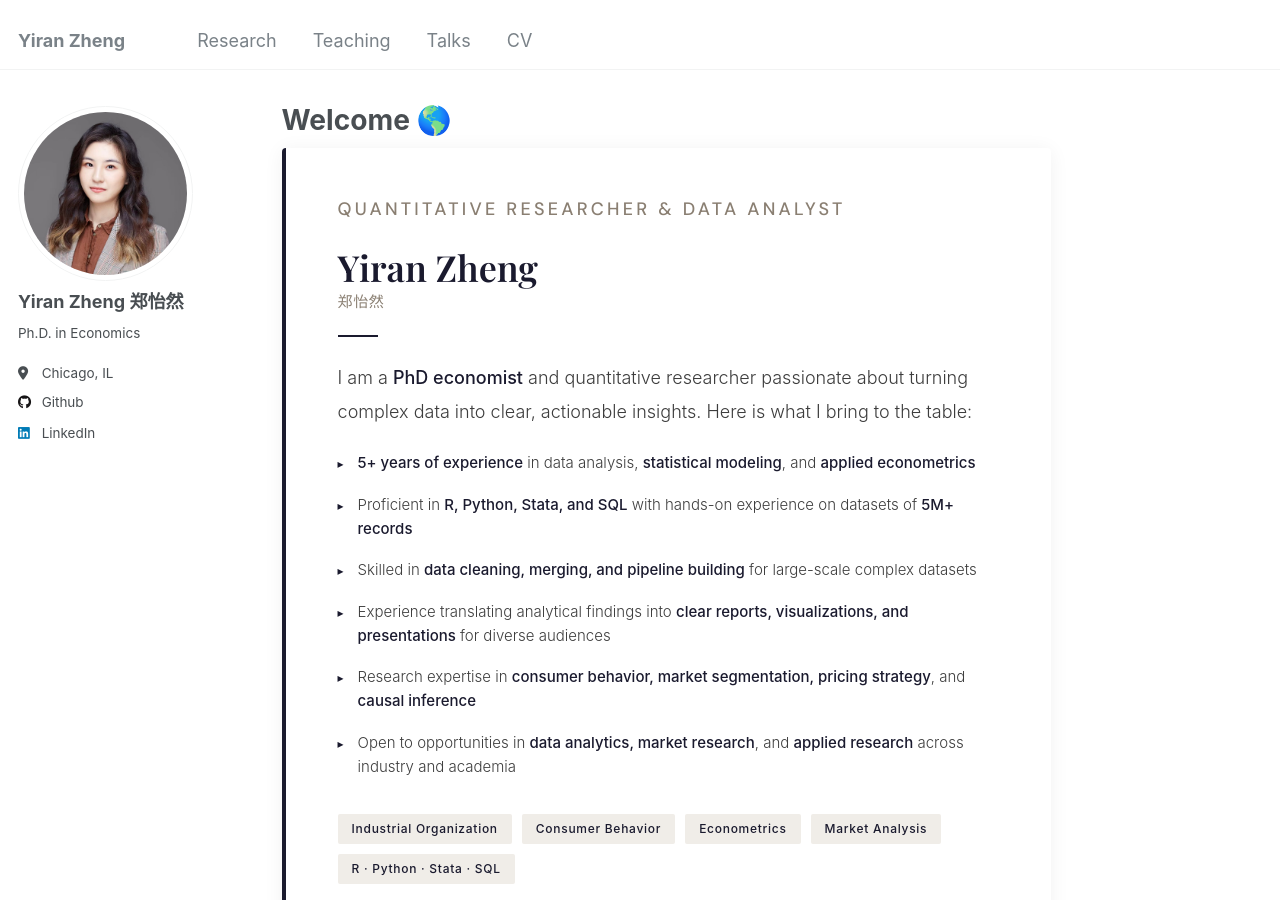
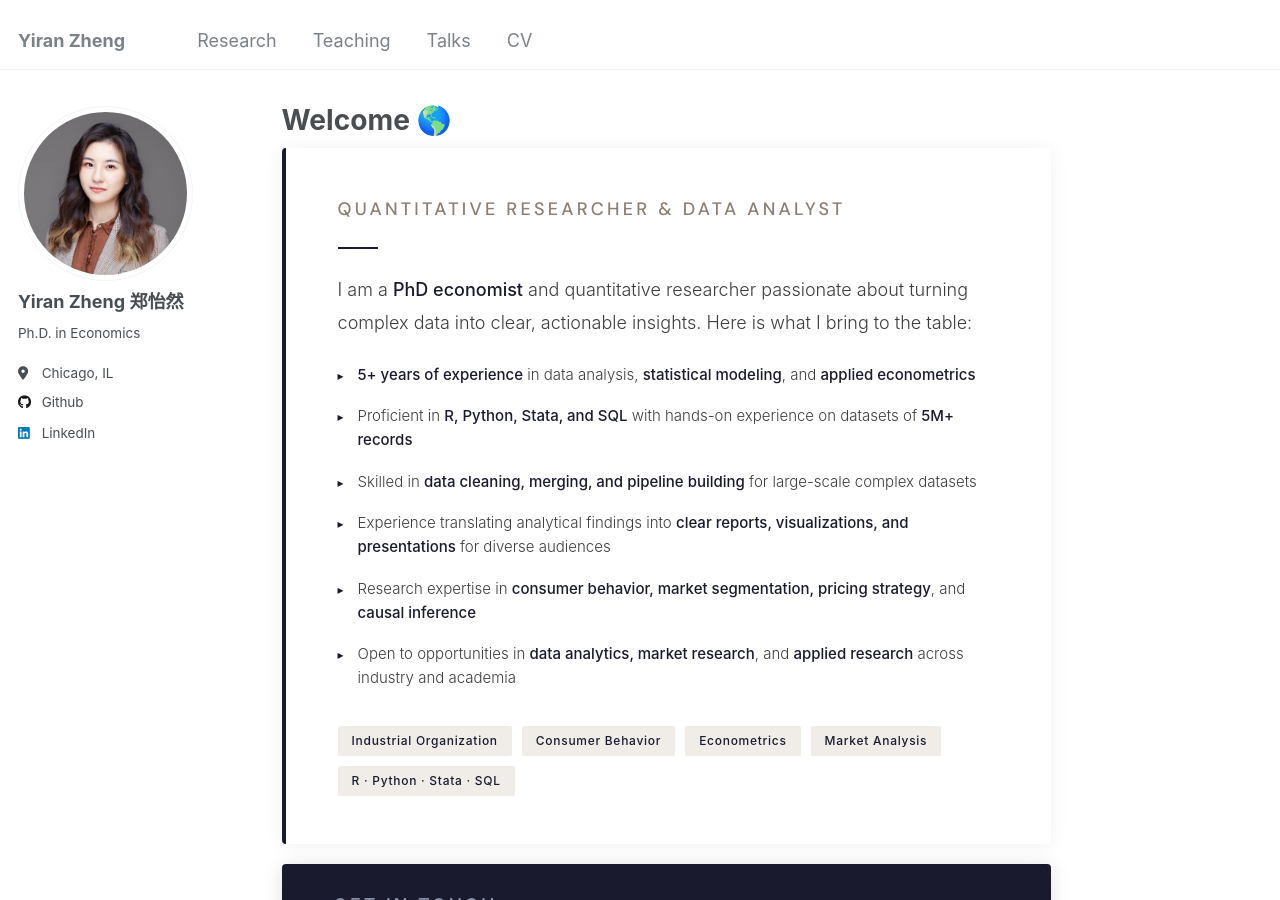
Before and after one commit to yiran-zheng/yiran-zheng.github.io, a Jekyll site: the page built from _pages/about.md, in a window 1280 px wide and 900 px high. Built offline with Jekyll 4.4.1, drawn with Linux system fonts in a browser that asks for light colours.

Commit message:
Update about.md

```diff
--- a/_pages/about.md
+++ b/_pages/about.md
@@ -193,10 +193,6 @@ redirect_from:
 <!-- Bio Card -->
 <div class="bio-card">
   <p class="bio-eyebrow">Quantitative Researcher &amp; Data Analyst</p>
-  <h1 class="bio-name">
-    Yiran Zheng
-    <span>郑怡然</span>
-  </h1>
   <div class="bio-divider"></div>
   <p class="bio-text">
     I am a <strong>PhD economist</strong> and quantitative researcher passionate about turning complex data into clear, actionable insights. Here is what I bring to the table:
```
